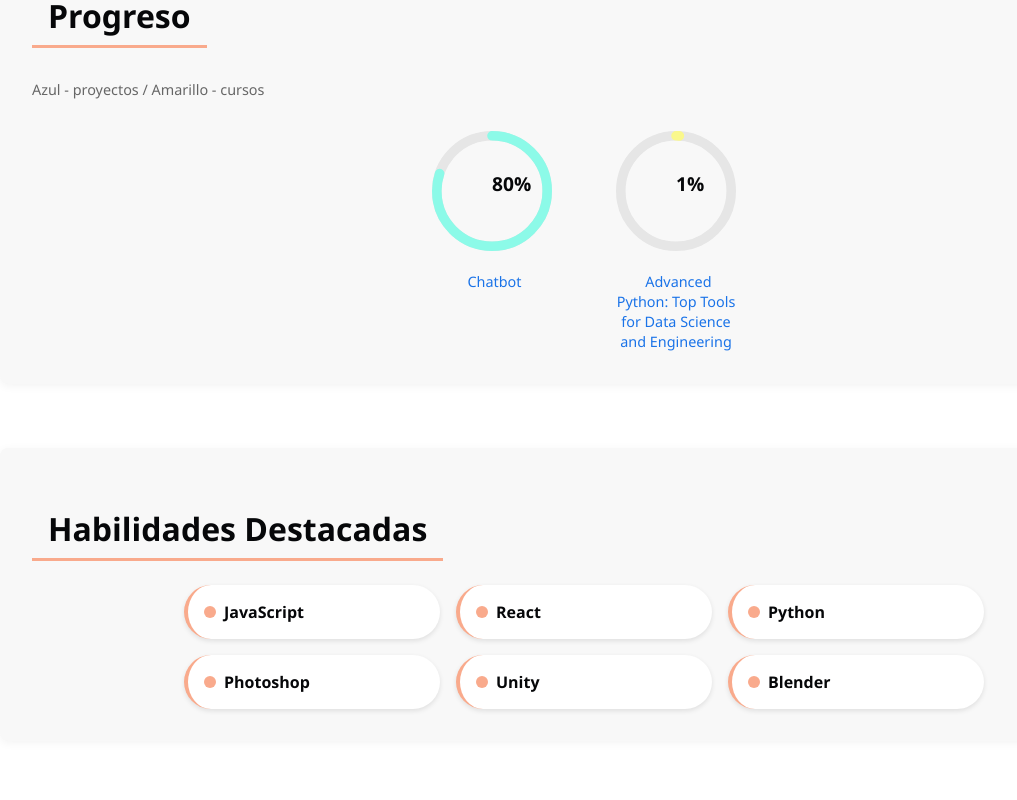
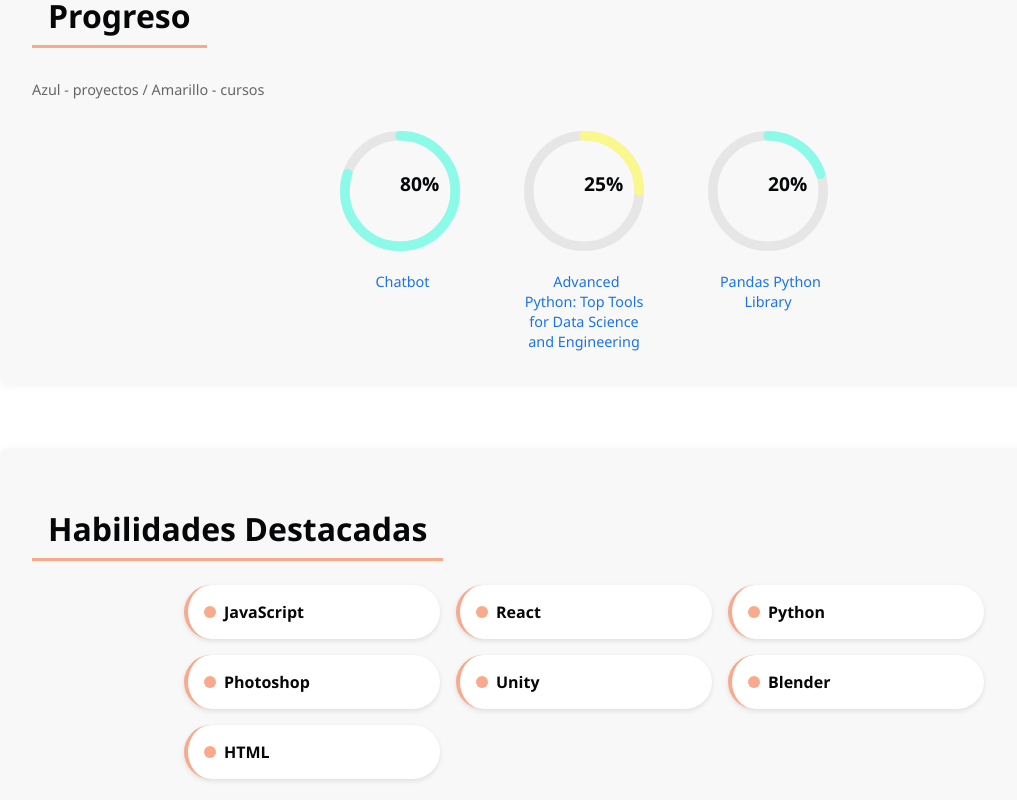
Before and after one commit to MikeGPQ/portafolio-miguel, a React (Create React App) app: page / in a window 1280 px wide. Shown: the part 560-1360 px from the top of the page, without its empty margins (56-1073 px from the left). Built offline with nearby package versions, Linux system fonts and the light colour scheme.

Commit message:
17/08/2025

```diff
--- a/src/Rutas/Home.jsx
+++ b/src/Rutas/Home.jsx
@@ -17,12 +17,18 @@ const progressItems = [
       type: "project",
       url:"https://chatbot-mikegpq.netlify.app/"
     },{
-      percentage: 1,
+      percentage: 25,
       title: "Advanced Python: Top Tools for Data Science and Engineering",
       type: "curso",
       url:"https://www.linkedin.com/learning-login/share?account=89909618&forceAccount=false&redirect=https%3A%2F%2Fwww.linkedin.com%2Flearning%2Fadvanced-python-top-tools-for-data-science-and-engineering%3Ftrk%3Dshare_ent_url%26shareId%3DRxArS7XVRiecXFgcHgY3xw%253D%253D"
+    },{
+      percentage: 20,
+      title: "Pandas Python Library",
+      type: "project",
+      url:"https://pandas-testing.onrender.com"
     }
   ];
+
 
 export function Home() {
     const [isMobile, setIsMobile] = useState(false);
@@ -107,7 +113,8 @@ export function Home() {
                         { name: "Python"},
                         { name: "Photoshop"},
                         { name: "Unity"},
-                        { name: "Blender"}
+                        { name: "Blender"},
+                        {name: "HTML"}
                     ].map((skill, index) => (
                         <div key={index} style={{ background: "#FFFFFF", padding: "1rem",  borderRadius: "30px",  display: "flex", alignItems: "center", gap: "0.5rem",  boxShadow: "0 2px 5px rgba(0,0,0,0.1)",  borderLeft: `4px solid ${"#F9AA8C"}`  }}>
                             <span style={{ width: "12px", height: "12px", borderRadius: "50%", background: "#F9AA8C" }}></span>
--- a/src/Rutas/Proyectos.jsx
+++ b/src/Rutas/Proyectos.jsx
@@ -16,6 +16,14 @@ export function Proyectos() {
             repositorio: "https://github.com/MikeGPQ/Chatbot",
             descripcion: "Chatbot potenciado por Gemini con Google Ai Studio desarrollado con React",
             tags: ["React", "Google Ai Studio", "Support Chat"]
+        },
+        {
+            nombre: "Pandas Python Library",
+            tipo: "web",
+            proyecto: "https://pandas-testing.onrender.com",
+            repositorio: "https://github.com/MikeGPQ/Pandas_Testing",
+            descripcion: "Proyecto personal para probar la libreria Pandas para manejo de data",
+            tags: ["Flask", "Python", "HTML"]
         }
     ];
 
```
